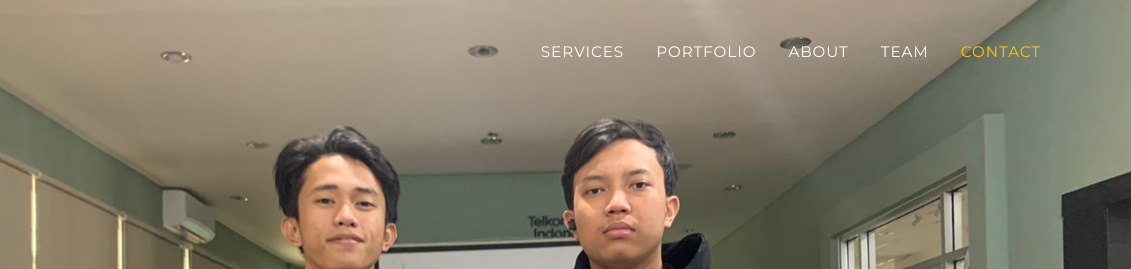
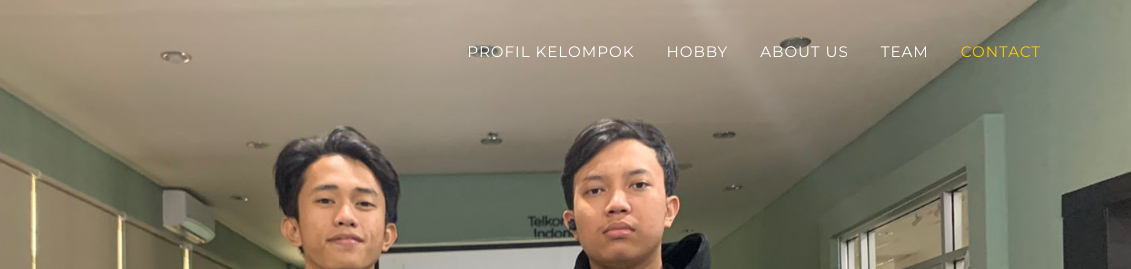
Before and after one commit to BadamikeunWebsiteStatis/Badamikeun, a plain HTML site: page index.html in a window 1280 px wide. Shown: the top 269 px of the page, 149-1280 px from the left. Drawn offline with nearby package versions, Linux system fonts and the light colour scheme.

Commit message:
Revisian 4

```diff
--- a/index.html
+++ b/index.html
@@ -5,7 +5,7 @@
         <meta name="viewport" content="width=device-width, initial-scale=1, shrink-to-fit=no" />
         <meta name="description" content="" />
         <meta name="author" content="" />
-        <title>Agency - Start Bootstrap Theme</title>
+        <title>Badamikeu Website</title>
         <!-- Favicon-->
         <link rel="icon" type="image/x-icon" href="assets/favicon2.ico" />
         <!-- Font Awesome icons (free version)-->
@@ -27,9 +27,9 @@
                 </button>
                 <div class="collapse navbar-collapse" id="navbarResponsive">
                     <ul class="navbar-nav text-uppercase ms-auto py-4 py-lg-0">
-                        <li class="nav-item"><a class="nav-link" href="#services">Services</a></li>
-                        <li class="nav-item"><a class="nav-link" href="#portfolio">Portfolio</a></li>
-                        <li class="nav-item"><a class="nav-link" href="#about">About</a></li>
+                        <li class="nav-item"><a class="nav-link" href="#services">Profil Kelompok</a></li>
+                        <li class="nav-item"><a class="nav-link" href="#portfolio">Hobby</a></li>
+                        <li class="nav-item"><a class="nav-link" href="#about">About Us</a></li>
                         <li class="nav-item"><a class="nav-link" href="#team">Team</a></li>
                         <li class="nav-item"><a class="nav-link" href="#contact">Contact</a></li>
                     </ul>
```
